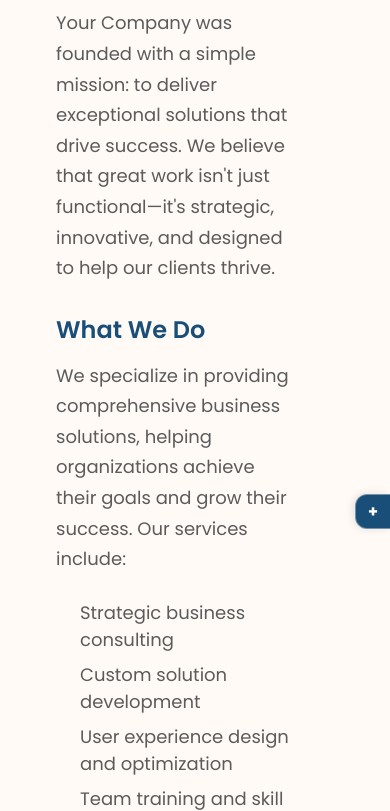
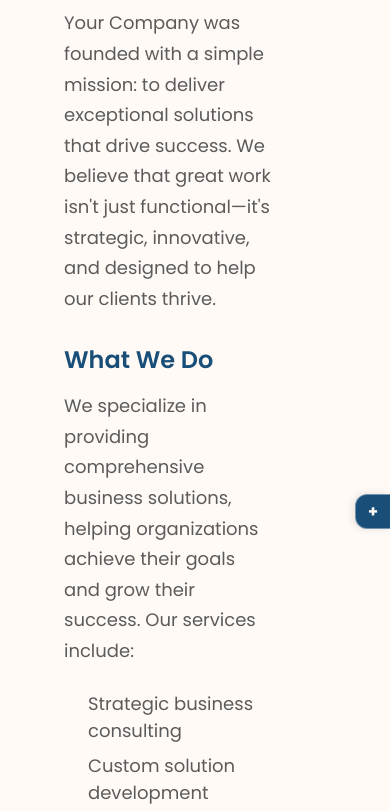
Before and after one commit to natashacharlton25-max/AstroTemplate, an Astro site: page /about in a window 390 px wide. Shown: the part 219-1030 px from the top of the page. Built offline with nearby package versions, Linux system fonts and the light colour scheme; Astro itself is replaced by a stand-in of ours.

Commit message:
update card layout overrides for mobile to align with global page settings

```diff
--- a/src/styles/global/global.css
+++ b/src/styles/global/global.css
@@ -149,7 +149,7 @@ main > section .container {
     height: 50px !important; /* Mobile: Fixed header height */
   }
 
-  /* Card layout overrides for mobile - give more space for cards */
+  /* Card layout overrides for mobile - match global page settings */
   .entries,
   .masonry-grid,
   .projects-grid,
@@ -157,9 +157,9 @@ main > section .container {
   .asset-grid,
   .content-grid,
   .blog-grid {
-    margin-left: 1rem !important;
-    margin-right: 35px !important; /* Even less aggressive on mobile */
-    max-width: calc(100vw - 1rem - 35px) !important;
+    margin-left: 1.5rem !important;
+    margin-right: 50px !important; /* Match global page settings */
+    max-width: calc(100vw - 1.5rem - 50px) !important;
     padding-left: 0 !important;
     padding-right: 0 !important;
   }
```
